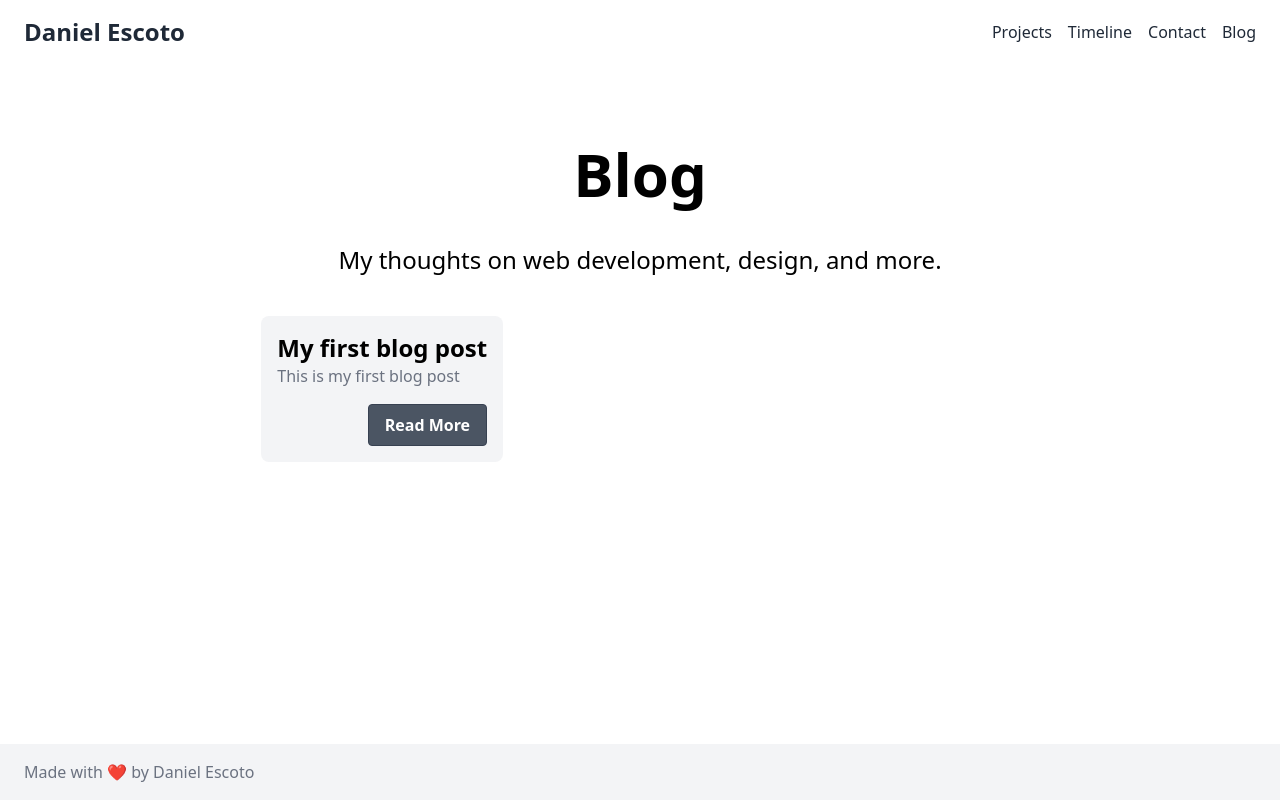
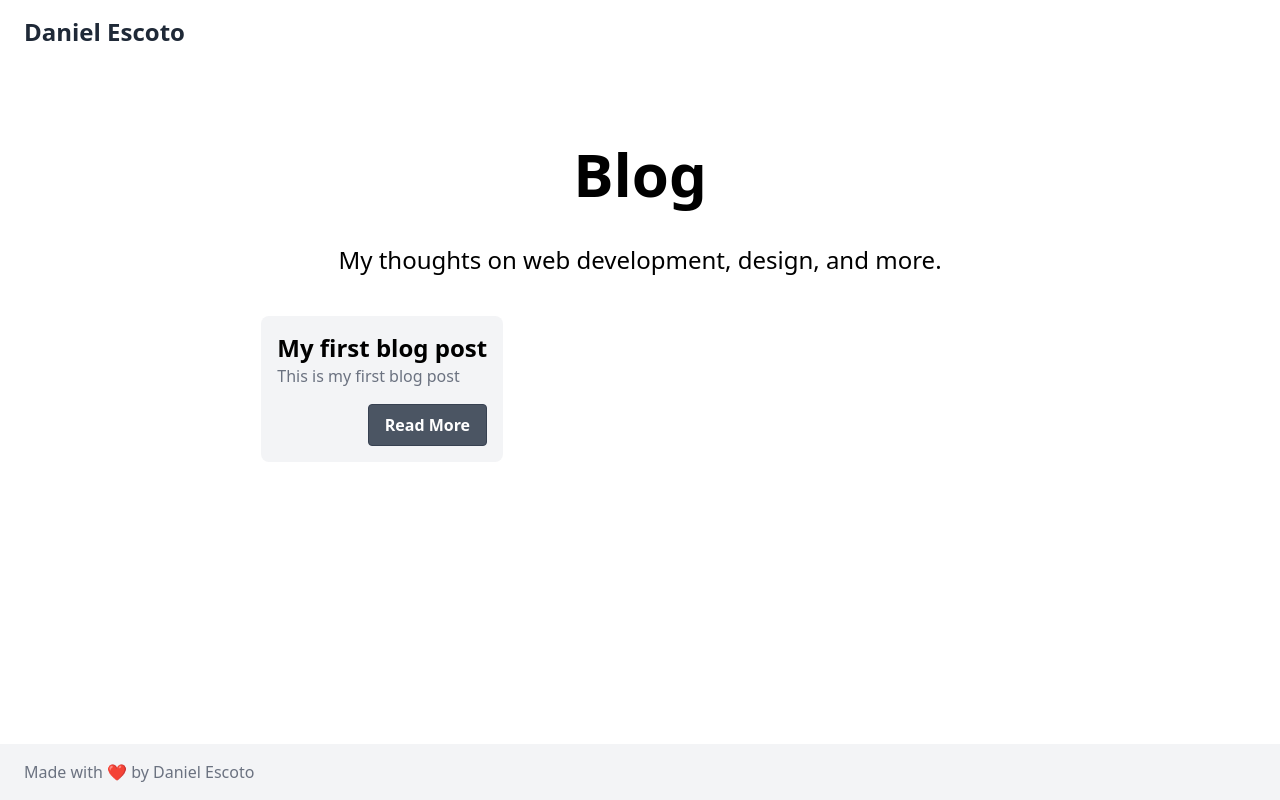
Before and after one commit to daniel-escoto/portfolio, a React (Vite) app: page /blog in a window 1280 px wide. Built offline with nearby package versions, Linux system fonts and the light colour scheme.

Commit message:
change header

```diff
--- a/src/components/Header.tsx
+++ b/src/components/Header.tsx
@@ -1,18 +1,21 @@
 import { motion } from "framer-motion";
-import { useLocation } from "react-router-dom";
+import { useLocation, Link } from "react-router-dom";
 
 export default function Header() {
   const location = useLocation();
 
   return (
     <header className="flex justify-between items-center px-6 py-4">
-      <motion.a
-        href="/"
+      <Link
+        to="/"
         className="text-2xl font-bold text-gray-800 dark:text-white hover:text-gray-700 dark:hover:text-gray-300"
       >
         {location.pathname !== "/" ? "Daniel Escoto" : ""}
-      </motion.a>
+      </Link>
       <nav className="flex space-x-4">
+        {/* TODO: convert these to links */}
+        {location.pathname === "/" ? (
+          <>
             <motion.a
               href="#projects"
               className="text-gray-800 dark:text-gray-200"
@@ -37,15 +40,15 @@ export default function Header() {
             >
               Contact
             </motion.a>
-        {/* Blog */}
-        <motion.a
-          href="/blog"
-          className="text-gray-800 dark:text-gray-200"
-          whileHover={{ scale: 1.05 }}
-          whileTap={{ scale: 0.95 }}
-        >
+            <Link to="/blog" className="text-gray-800 dark:text-gray-200">
+              <motion.p whileHover={{ scale: 1.05 }} whileTap={{ scale: 0.95 }}>
                 Blog
-        </motion.a>
+              </motion.p>
+            </Link>
+          </>
+        ) : (
+          ""
+        )}
       </nav>
     </header>
   );
```
Lines whose indentation alone changed are shown as unchanged.
